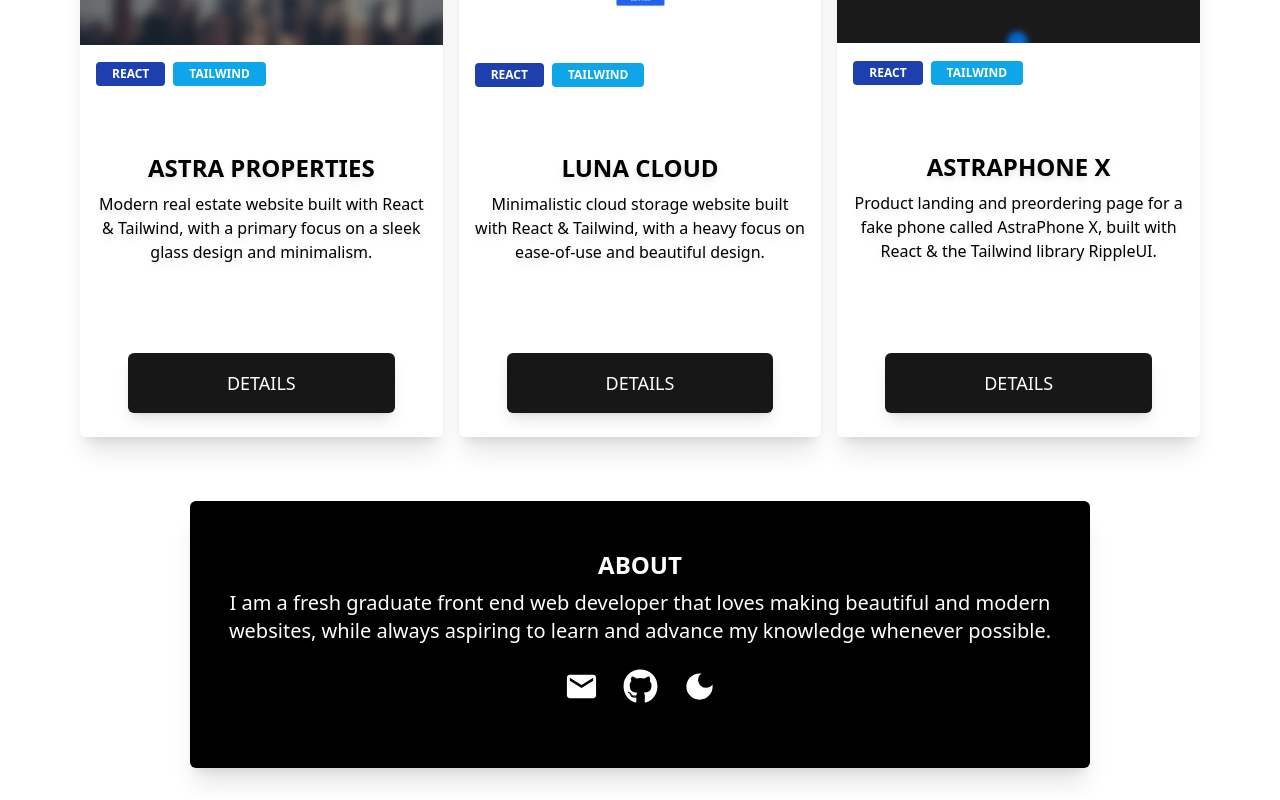
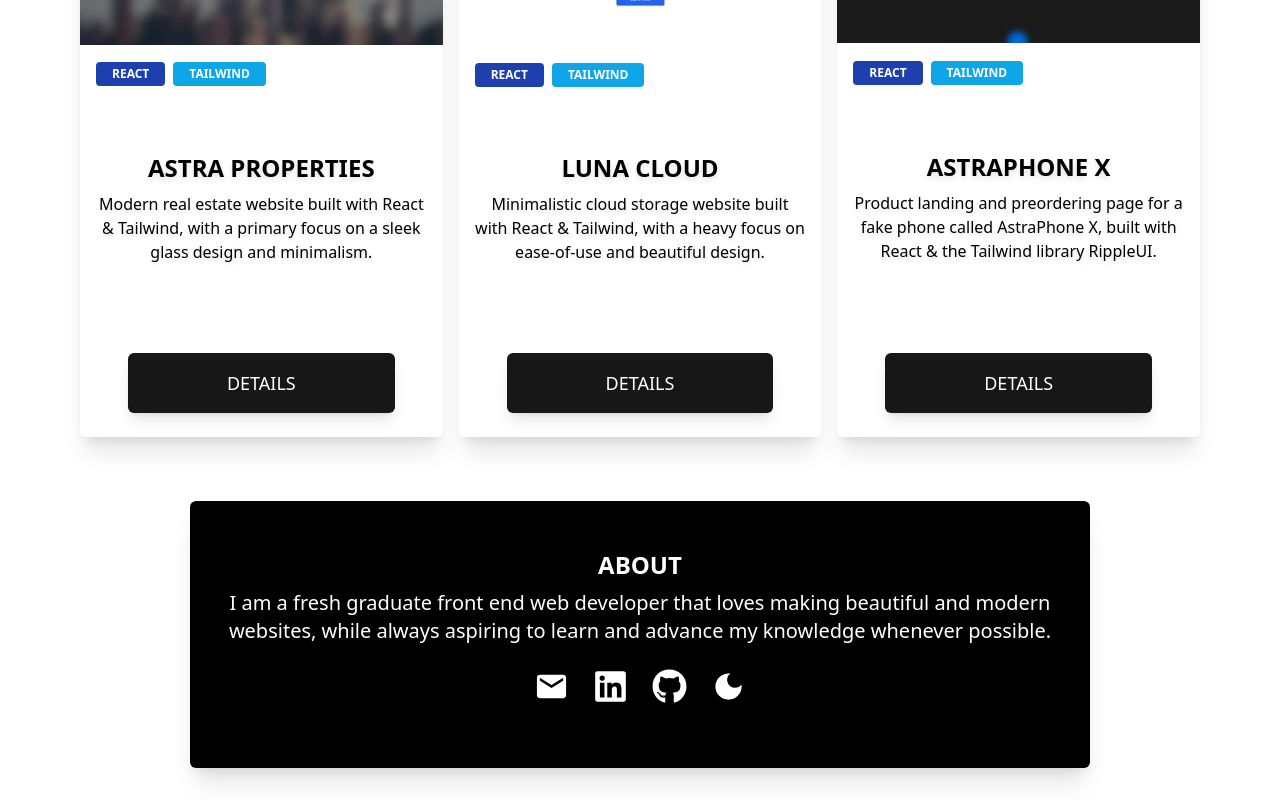
Before and after one commit to as9284/as-portfolio, a React (Vite) app: page / in a window 1280 px wide. Shown: the part 1171-1971 px from the top of the page. Built offline with nearby package versions, Linux system fonts and the light colour scheme.

Commit message:
Add linkedin

```diff
--- a/src/components/About.jsx
+++ b/src/components/About.jsx
@@ -1,5 +1,5 @@
 import { MdDarkMode, MdEmail, MdLightMode } from "react-icons/md";
-import { FaGithub } from "react-icons/fa";
+import { FaGithub, FaLinkedin } from "react-icons/fa";
 
 function About({ aboutRef, darkMode, toggleDarkMode }) {
   function openLink(url) {
@@ -31,6 +31,15 @@ function About({ aboutRef, darkMode, toggleDarkMode }) {
                 size={35}
                 className="cursor-pointer hover:scale-110 duration-300"
               />
+              <FaLinkedin
+                onClick={() =>
+                  openLink(
+                    "https://www.linkedin.com/in/anthony-saliba-5205311b5"
+                  )
+                }
+                size={35}
+                className="cursor-pointer hover:scale-110 duration-300"
+              />
               <FaGithub
                 onClick={() => openLink("https://github.com/AnthonySaliba787")}
                 size={35}
```
